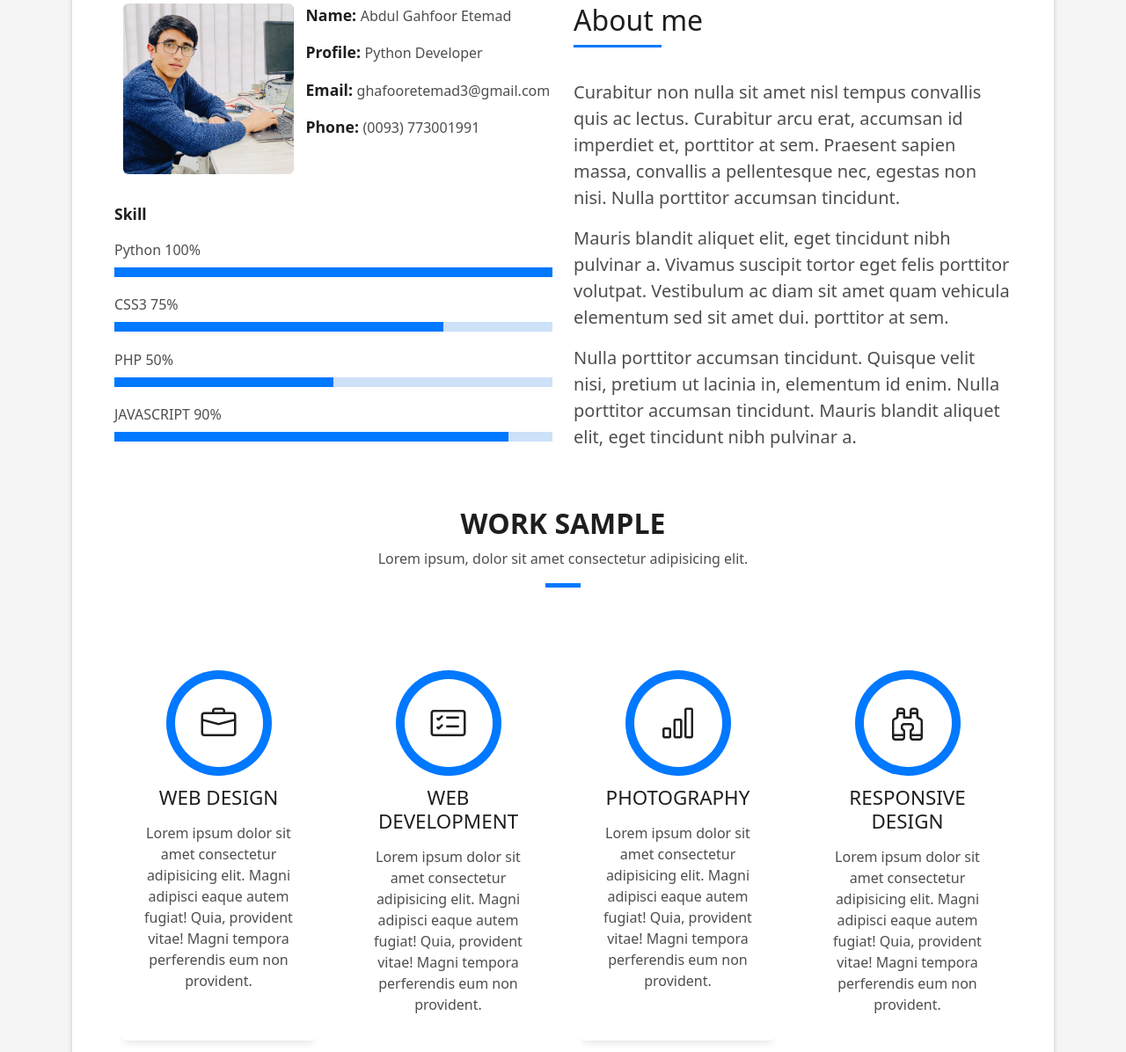
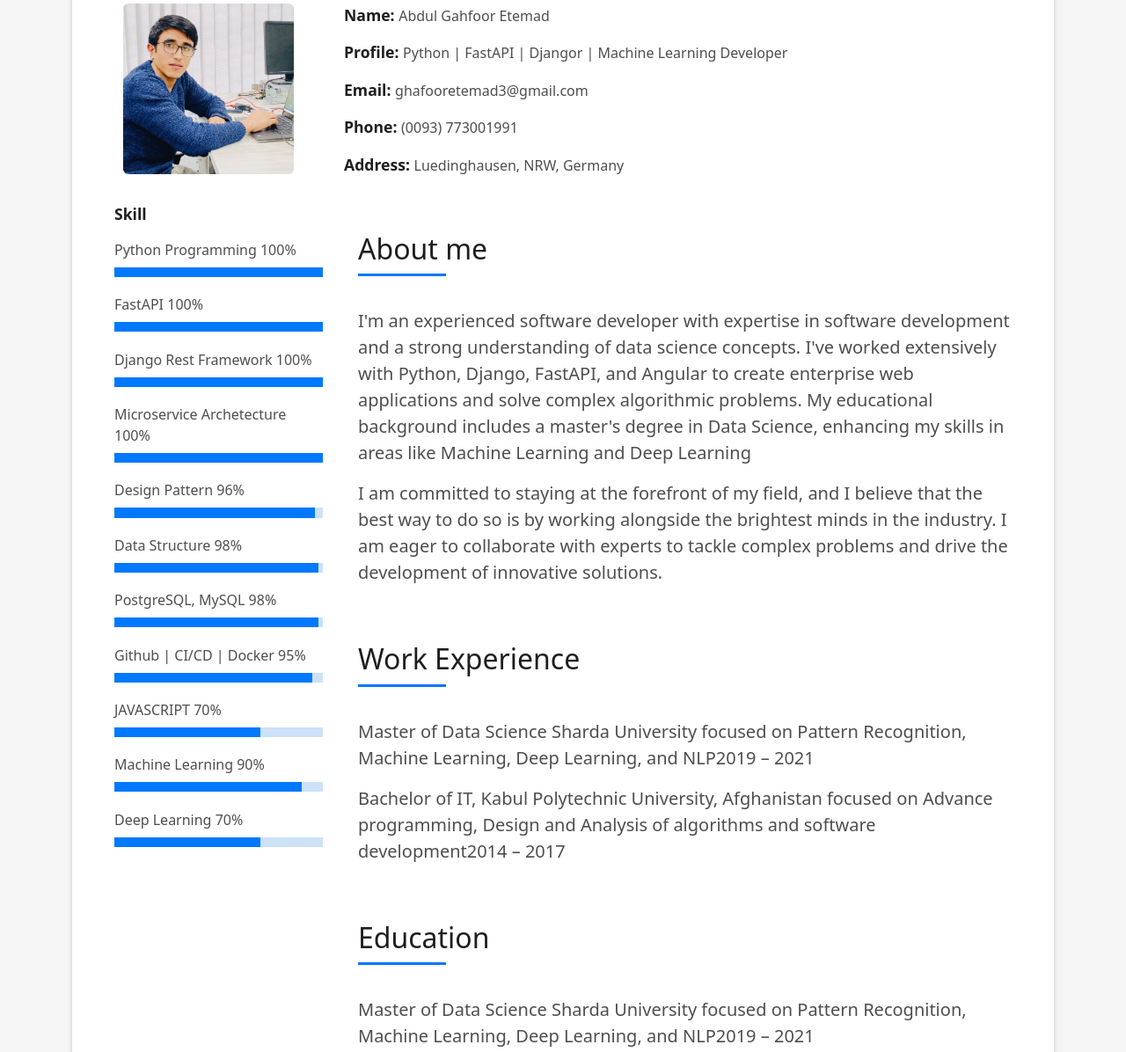
Before and after one commit to ghafooretemad/ghafooretemad.github.io, a plain HTML site: page index.html in a window 1280 px wide. Shown: the part 124-1320 px from the top of the page at 88% size. Drawn offline with Linux system fonts and the light colour scheme.

Commit message:
Design:: About designed.

```diff
--- a/assets/css/style.css
+++ b/assets/css/style.css
@@ -39,6 +39,9 @@ a:hover {
   position: relative;
 }
 
+.pl-2{
+  padding-left: 1rem;
+}
 .color-a {
   text-decoration: none;
   color: #0078ff;
--- a/index.html
+++ b/index.html
@@ -32,68 +32,149 @@
           <div class="col-sm-12">
             <div class="box-shadow-full">
               <div class="row">
-                <div class="col-md-6">
+                <div class="col-md-3">
+
                   <div class="row">
-                    <div class="col-sm-6 col-md-5">
+                    <div class="col-sm-10 col-md-10">
                       <div class="about-img">
                         <img src="assets/img/profile.jpg" class="img-fluid rounded b-shadow-a" alt="">
                       </div>
                     </div>
-                    <div class="col-sm-6 col-md-7">
-                      <div class="about-info">
-                        <p><span class="title-s">Name: </span> <span>Abdul Gahfoor Etemad</span></p>
-                        <p><span class="title-s">Profile: </span> <span>Python Developer</span></p>
-                        <p><span class="title-s">Email: </span> <span>ghafooretemad3@gmail.com</span></p>
-                        <p><span class="title-s">Phone: </span> <span>(0093) 773001991</span></p>
 
+                  </div>
 
-                      </div>
-                    </div>
-                  </div>
+                  <!-- start of skills  -->
+
                   <div class="skill-mf">
                     <p class="title-s">Skill</p>
-                    <span>Python</span> <span class="pull-right">100%</span>
+                    <span>Python Programming</span> <span class="pull-right">100%</span>
                     <div class="progress">
                       <div class="progress-bar" role="progressbar" style="width: 100%;" aria-valuenow="100" aria-valuemin="0" aria-valuemax="100"></div>
                     </div>
-                    <span>CSS3</span> <span class="pull-right">75%</span>
+
+                    <span>FastAPI</span> <span class="pull-right">100%</span>
                     <div class="progress">
-                      <div class="progress-bar" role="progressbar" style="width: 75%" aria-valuenow="75" aria-valuemin="0" aria-valuemax="100"></div>
+                      <div class="progress-bar" role="progressbar" style="width: 100%" aria-valuenow="100" aria-valuemin="0" aria-valuemax="100"></div>
                     </div>
-                    <span>PHP</span> <span class="pull-right">50%</span>
+
+                    <span>Django Rest Framework</span> <span class="pull-right">100%</span>
                     <div class="progress">
-                      <div class="progress-bar" role="progressbar" style="width: 50%" aria-valuenow="50" aria-valuemin="0" aria-valuemax="100"></div>
+                      <div class="progress-bar" role="progressbar" style="width: 100%" aria-valuenow="100" aria-valuemin="0" aria-valuemax="100"></div>
                     </div>
-                    <span>JAVASCRIPT</span> <span class="pull-right">90%</span>
+
+                    <span>Microservice Archetecture</span> <span class="pull-right">100%</span>
+                    <div class="progress">
+                      <div class="progress-bar" role="progressbar" style="width: 100%" aria-valuenow="100" aria-valuemin="0" aria-valuemax="100"></div>
+                    </div>
+
+                    <span>Design Pattern</span> <span class="pull-right">96%</span>
+                    <div class="progress">
+                      <div class="progress-bar" role="progressbar" style="width: 96%" aria-valuenow="96" aria-valuemin="0" aria-valuemax="100"></div>
+                    </div>
+
+                    <span>Data Structure</span> <span class="pull-right">98%</span>
+                    <div class="progress">
+                      <div class="progress-bar" role="progressbar" style="width: 98%" aria-valuenow="98" aria-valuemin="0" aria-valuemax="100"></div>
+                    </div>
+
+                    <span>PostgreSQL, MySQL</span> <span class="pull-right">98%</span>
+                    <div class="progress">
+                      <div class="progress-bar" role="progressbar" style="width: 98%" aria-valuenow="98" aria-valuemin="0" aria-valuemax="100"></div>
+                    </div>
+
+                    <span>Github | CI/CD | Docker </span> <span class="pull-right">95%</span>
+                    <div class="progress">
+                      <div class="progress-bar" role="progressbar" style="width: 95%" aria-valuenow="95" aria-valuemin="0" aria-valuemax="100"></div>
+                    </div>
+
+                    <span>JAVASCRIPT</span> <span class="pull-right">70%</span>
+                    <div class="progress">
+                      <div class="progress-bar" role="progressbar" style="width: 70%" aria-valuenow="70" aria-valuemin="0" aria-valuemax="100"></div>
+                    </div>
+
+                    <span>Machine Learning</span> <span class="pull-right">90%</span>
                     <div class="progress">
                       <div class="progress-bar" role="progressbar" style="width: 90%" aria-valuenow="90" aria-valuemin="0" aria-valuemax="100"></div>
                     </div>
+
+                    <span>Deep Learning</span> <span class="pull-right">70%</span>
+                    <div class="progress">
+                      <div class="progress-bar" role="progressbar" style="width: 70%" aria-valuenow="70" aria-valuemin="0" aria-valuemax="100"></div>
+                    </div>
+
                   </div>
+                  <!-- end of skills -->
                 </div>
-                <div class="col-md-6">
-                  <div class="about-me pt-4 pt-md-0">
+                <!-- end of left column -->
+
+                <!-- start of right column -->
+
+                <!-- start of about -->
+                <div class="col-md-9">
+                    <div class="about-info">
+                      <p><span class="title-s">Name: </span> <span>Abdul Gahfoor Etemad</span></p>
+                      <p><span class="title-s">Profile: </span> <span> Python | FastAPI | Djangor | Machine Learning Developer </span></p>
+                      <p><span class="title-s">Email: </span> <span>ghafooretemad3@gmail.com</span></p>
+                      <p><span class="title-s">Phone: </span> <span>(0093) 773001991</span></p>
+                      <p><span class="title-s">Address: </span> <span>Luedinghausen, NRW, Germany</span></p>
+
+                    </div>
+                  <div class="about-me pt-5 pl-2">
                     <div class="title-box-2">
                       <h5 class="title-left">
                         About me
                       </h5>
                     </div>
                     <p class="lead">
-                      Curabitur non nulla sit amet nisl tempus convallis quis ac lectus. Curabitur arcu erat, accumsan id
-                      imperdiet et, porttitor
-                      at sem. Praesent sapien massa, convallis a pellentesque nec, egestas non nisi. Nulla
-                      porttitor accumsan tincidunt.
+                      I'm an experienced software developer with expertise in software development and a strong understanding of data science concepts.
+                      I've worked extensively with Python, Django, FastAPI, and Angular to create enterprise web applications and solve complex
+                      algorithmic problems. My educational background includes a master's degree in Data Science, enhancing my skills in areas
+                      like Machine Learning and Deep Learning
                     </p>
+                   <p class="lead">
+                    I am committed to staying at the forefront of my field, and I believe that the best way to do so is by
+                    working alongside the brightest minds in the industry. I am eager to collaborate with experts to tackle
+                    complex problems and drive the development of innovative solutions.
+
+                   </p>
+                  </div>
+
+                  <div class="about-me pt-5 pl-2">
+                    <div class="title-box-2">
+                      <h5 class="title-left">
+                        Work Experience
+                      </h5>
+                    </div>
                     <p class="lead">
-                      Mauris blandit aliquet elit, eget tincidunt nibh pulvinar a. Vivamus suscipit tortor eget felis
-                      porttitor volutpat. Vestibulum
-                      ac diam sit amet quam vehicula elementum sed sit amet dui. porttitor at sem.
+                      Master of Data Science Sharda University
+                      focused on Pattern Recognition, Machine Learning, Deep Learning, and NLP2019 – 2021
+
                     </p>
+                   <p class="lead">
+                    Bachelor of IT, Kabul Polytechnic University, Afghanistan
+                    focused on Advance programming, Design and Analysis of algorithms and software development2014 – 2017
+                   </p>
+                  </div>
+
+
+
+                  <div class="about-me pt-5 pl-2">
+                    <div class="title-box-2">
+                      <h5 class="title-left">
+                        Education
+                      </h5>
+                    </div>
                     <p class="lead">
-                      Nulla porttitor accumsan tincidunt. Quisque velit nisi, pretium ut lacinia in, elementum id enim.
-                      Nulla porttitor accumsan
-                      tincidunt. Mauris blandit aliquet elit, eget tincidunt nibh pulvinar a.
+                      Master of Data Science Sharda University
+                      focused on Pattern Recognition, Machine Learning, Deep Learning, and NLP2019 – 2021
+
                     </p>
+                   <p class="lead">
+                    Bachelor of IT, Kabul Polytechnic University, Afghanistan
+                    focused on Advance programming, Design and Analysis of algorithms and software development2014 – 2017
+                   </p>
                   </div>
+
                 </div>
               </div>
 
```
